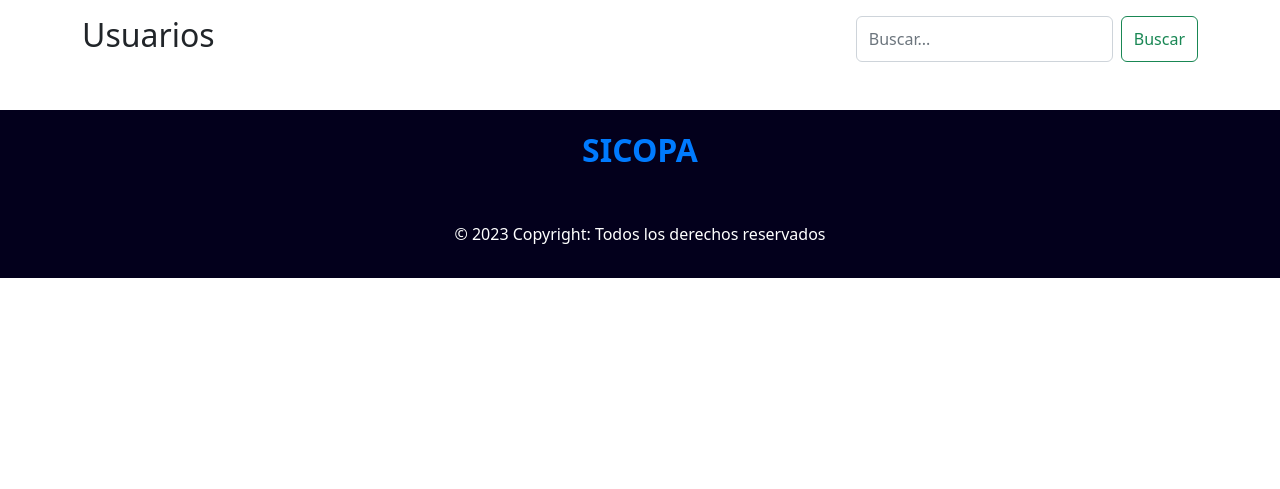
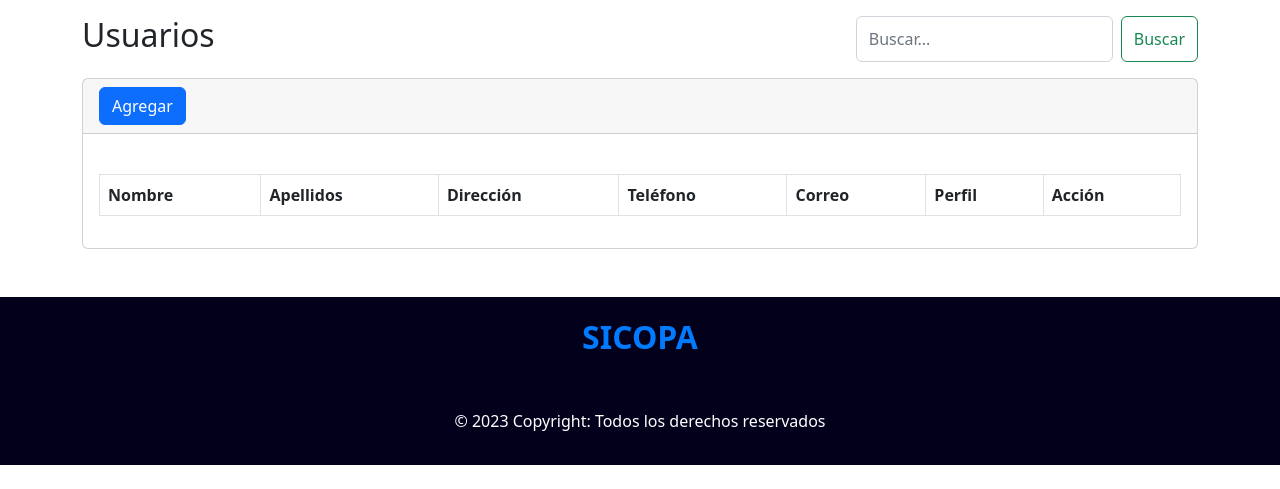
Before and after one commit to MarioTomas0209/sicopa, a PHP site: page /sicopa/usuarios in a window 1280 px wide. Shown: the part 74-563 px from the top of the page. Run offline with PHP 8.4, Linux system fonts and the light colour scheme; tables that the repository leaves empty hold one stand-in row (values such as "Sample post"); lists and menus that the app fills with data are empty; some libraries are stand-ins or nearby versions.

Commit message:
Avances usuario

```diff
--- /dev/null
+++ b/controllers/users.controller.php
@@ -0,0 +1,9 @@
+<?php
+
+class UsersController {
+
+    public static function getUsers() {
+        return LoginModel::getUsers();
+    }
+
+}
--- a/index.php
+++ b/index.php
@@ -5,10 +5,12 @@ require_once 'php/config.php';
 require_once 'controllers/services.controller.php';
 require_once 'controllers/login.controller.php';
 require_once 'controllers/register.controller.php';
+require_once 'controllers/users.controller.php';
 
 require_once 'models/services.model.php';
 require_once 'models/login.model.php';
 require_once 'models/register.model.php';
+require_once 'models/users.model.php';
 
 
 include 'views/templates/layout.php';
--- a/models/login.model.php
+++ b/models/login.model.php
@@ -6,7 +6,7 @@ class LoginModel {
 
     /** Get all users from table doctors */
     public static function getUsers() {
-        $sql = 'SELECT * FROM doctor';
+        $sql = 'SELECT * FROM doctor WHERE id_doctor NOT IN (1)';
 
         $stmt = Conexion::conectar() -> prepare($sql);
         $stmt -> execute();
--- /dev/null
+++ b/models/users.model.php
@@ -0,0 +1,7 @@
+<?php
+
+require_once 'connection.php';
+
+class UsersModel {
+
+}
--- a/views/modules/usuarios.php
+++ b/views/modules/usuarios.php
@@ -1,3 +1,10 @@
+<?php
+// if ($_SESSION['usuario'] == 'paciente') {
+//     echo '<script>window.location = "main"</script>';
+// }
+?>
+
+
 <section class="container">
     <div class="mt-3 buscador">
         <h2>Usuarios</h2>
@@ -7,4 +14,75 @@
             <button class="btn btn-outline-success" type="submit">Buscar</button>
         </form>
     </div>
+
+    <div class="mt-3 card">
+        <!-- Modal -->
+        <div class="modal fade" id="exampleModal" tabindex="-1" aria-labelledby="exampleModalLabel" aria-hidden="true">
+            <div class="modal-dialog">
+                <div class="modal-content">
+                    <div class="modal-header">
+                        <h1 class="modal-title fs-5" id="exampleModalLabel">Agregar paciente</h1>
+                        <button type="button" class="btn-close" data-bs-dismiss="modal" aria-label="Close"></button>
+                    </div>
+                    <div class="modal-body">
+                        ...
+                    </div>
+                    <div class="modal-footer">
+                        <button type="button" class="btn btn-secondary" data-bs-dismiss="modal">Cerrar</button>
+                        <button type="button" class="btn btn-primary">Guardar</button>
+                    </div>
+                </div>
+            </div>
+        </div>
+        <!-- /end of Modal -->
+
+        <div class="card-header">
+            <button type="button" class="btn btn-primary" data-bs-toggle="modal" data-bs-target="#exampleModal">
+                Agregar
+            </button>
+        </div>
+
+        <div class="card-body">
+            <div class="table-responsive">
+                <table class="table table-bordered table-striped dt-responsive tablaCategorias mt-4" width="100%" id="table">
+                    <thead>
+                        <tr>
+                            <th>Nombre</th>
+                            <th>Apellidos</th>
+                            <th>Dirección</th>
+                            <th>Teléfono</th>
+                            <th>Correo</th>
+                            <th>Perfil</th>
+                            <th>Acción</th>
+                        </tr>
+                    </thead>
+
+                    <tbody>
+                        <?php
+                        $users = UsersController::getUsers();
+
+                        foreach ($users as $key => $user) {
+                            echo "
+                                <tr>
+                                    <td>{$user['nombre']}</td>
+                                    <td>{$user['apellidos']}</td>
+                                    <td>{$user['direccion']}</td>
+                                    <td>{$user['telefono']}</td>
+                                    <td>{$user['email']}</td>
+                                    <td>{$user['perfil']}</td>
+                                    <td>
+                                        <div class='btn-group' role='group' aria-label='Basic mixed styles example'>
+                                            <button type='button' class='btn btn-warning'><i class='bi bi-pencil-fill text-white'></i></button>
+                                            <button type='button' class='btn btn-danger'><i class='bi bi-x-lg'></i></button>
+                                        </div>
+                                    </td>
+                                </tr>
+                            ";
+                        }
+                        ?>
+                    </tbody>
+                </table>
+            </div>
+        </div>
+    </div>
 </section>
--- a/views/templates/layout.php
+++ b/views/templates/layout.php
@@ -15,6 +15,7 @@
     <link rel="shortcut icon" href="<?php echo SERVER_URL ?>views/img/icono.png" type="image/x-icon">
 
     <link rel="stylesheet" href="<?php echo SERVER_URL ?>views/css/estilos.css">
+    <link rel="stylesheet" href="<?php echo SERVER_URL ?>views/css/table.responsive.css">
 
 </head>
 
```
Also changed, not shown: database/insert.sql (+7 -6 lines), database/sicopa.sql (+1 -13 lines), views/css/table.responsive.css (added, +32 -0 lines).
